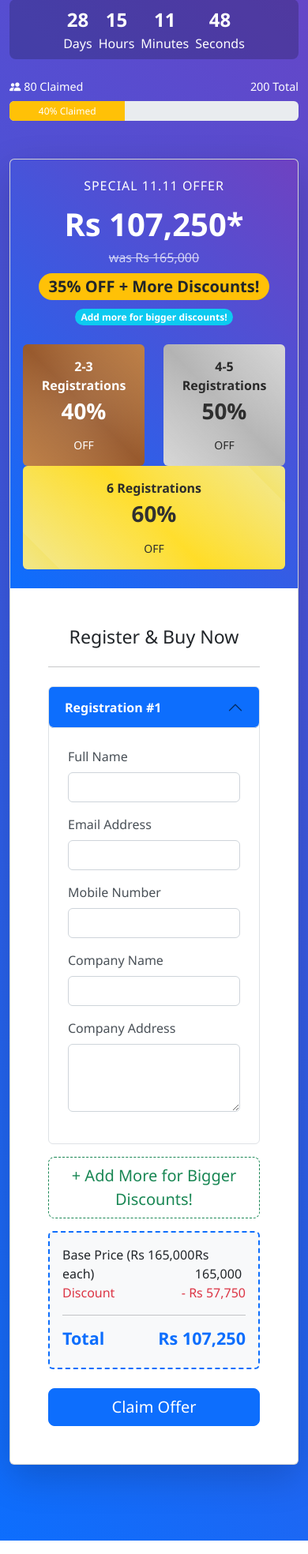
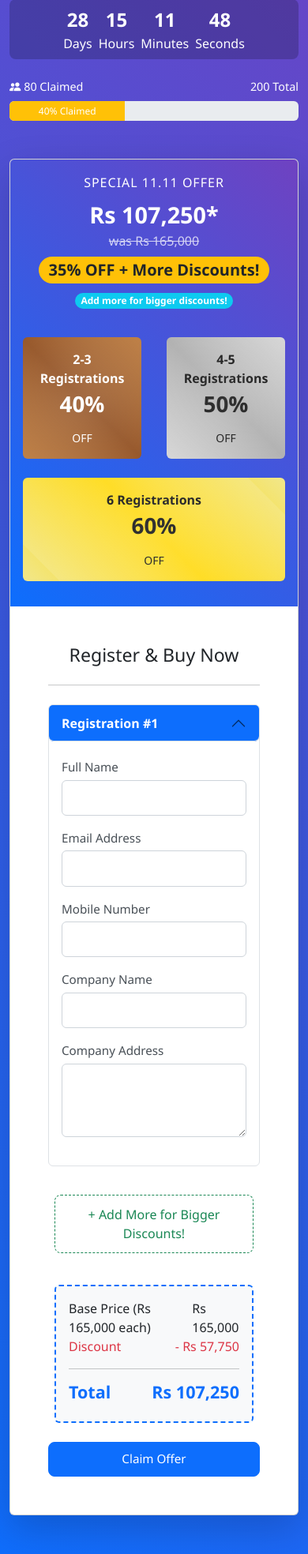
Before and after one commit to th3gh0s8/myWebDev, a PHP site: page / in a window 390 px wide. Shown: the part 272-2240 px from the top of the page at 79% size. Run offline with PHP 8.4, Linux system fonts and the light colour scheme; data that the repository does not hold is empty; some libraries are stand-ins or nearby versions.

Commit message:
Update style.css
Co-Authored-By: SLRAPTOR <63906862+SLRAPTOR@users.noreply.github.com>

```diff
--- a/style.css
+++ b/style.css
@@ -291,6 +291,7 @@ body {
     align-self: flex-start; /* Important for sticky to work in a flex container */
 }
 
+/* Mobile-specific styles for improved user experience */
 @media (max-width: 767.98px) {
     .countdown-container {
         flex-wrap: wrap;
@@ -305,4 +306,68 @@ body {
     .hero-sticky-content {
         position: static; /* Disable sticky on mobile */
     }
+
+    /* Mobile improvements for registration form */
+    #promo-form .card {
+        margin: 0.5rem;
+    }
+
+    #promo-form .card-body {
+        padding: 1.25rem;
+    }
+
+    #promo-form .form-label {
+        font-size: 0.95rem;
+        margin-bottom: 0.3rem;
+    }
+
+    #promo-form .form-control {
+        padding: 0.6rem 0.8rem;
+        font-size: 1rem;
+        height: auto;
+    }
+
+    .accordion-button {
+        padding: 0.8rem 1rem;
+        font-size: 1rem;
+    }
+
+    .accordion-body {
+        padding: 1.25rem 1rem;
+    }
+
+    .remove-form-btn {
+        padding: 0.4rem 0.7rem;
+        font-size: 0.85rem;
+        margin-bottom: 0.5rem;
+    }
+
+    #total-summary {
+        padding: 1.25rem;
+        margin: 1.25rem 0.5rem;
+    }
+
+    #add-form-btn {
+        margin: 1.25rem 0.5rem;
+        padding: 0.75rem 1rem;
+        font-size: 1rem;
+    }
+
+    .btn {
+        padding: 0.6rem 1rem;
+        font-size: 0.95rem;
+    }
+
+    .price-banner {
+        padding: 1.25rem 0.75rem;
+    }
+
+    .price-banner .final-price {
+        font-size: 1.8rem;
+    }
+
+    .discount-tiers .tier-card {
+        margin: 0.75rem 0.25rem;
+        padding: 0.75rem 0.5rem;
+    }
 }
```
